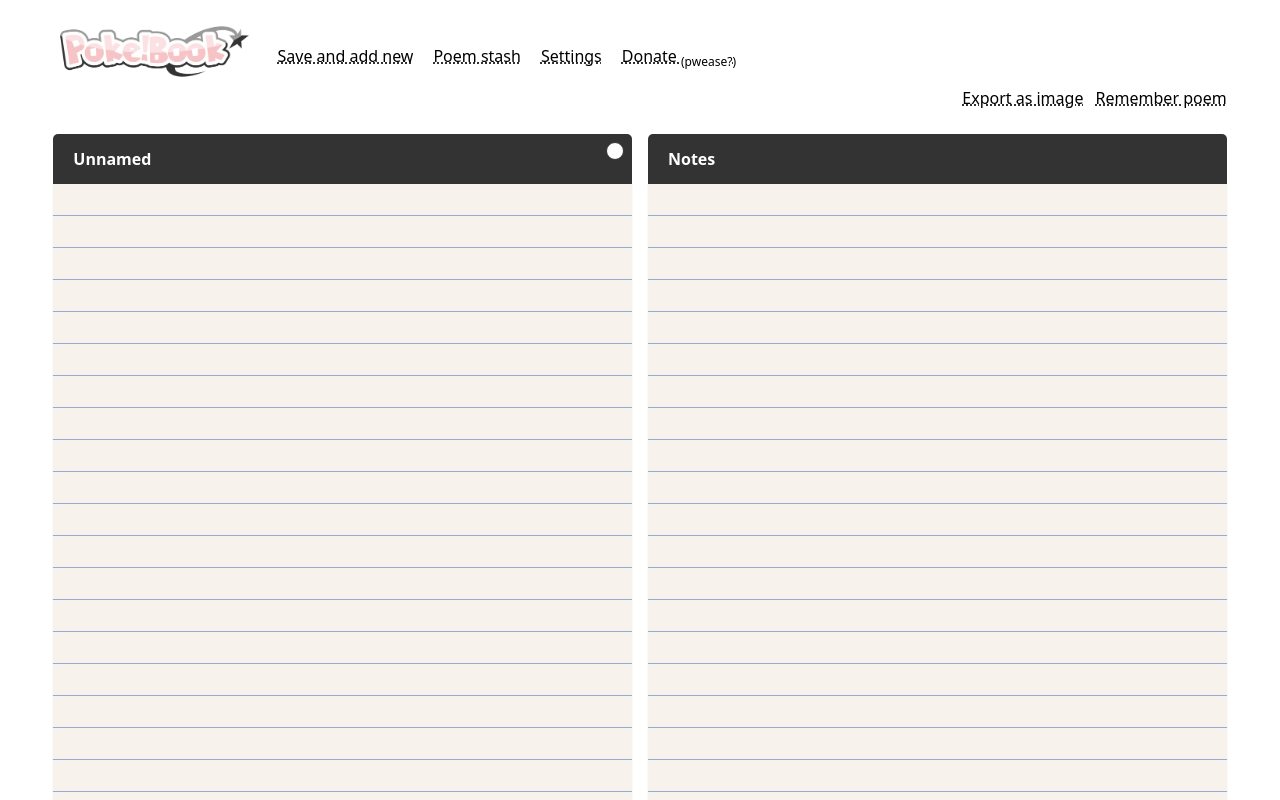
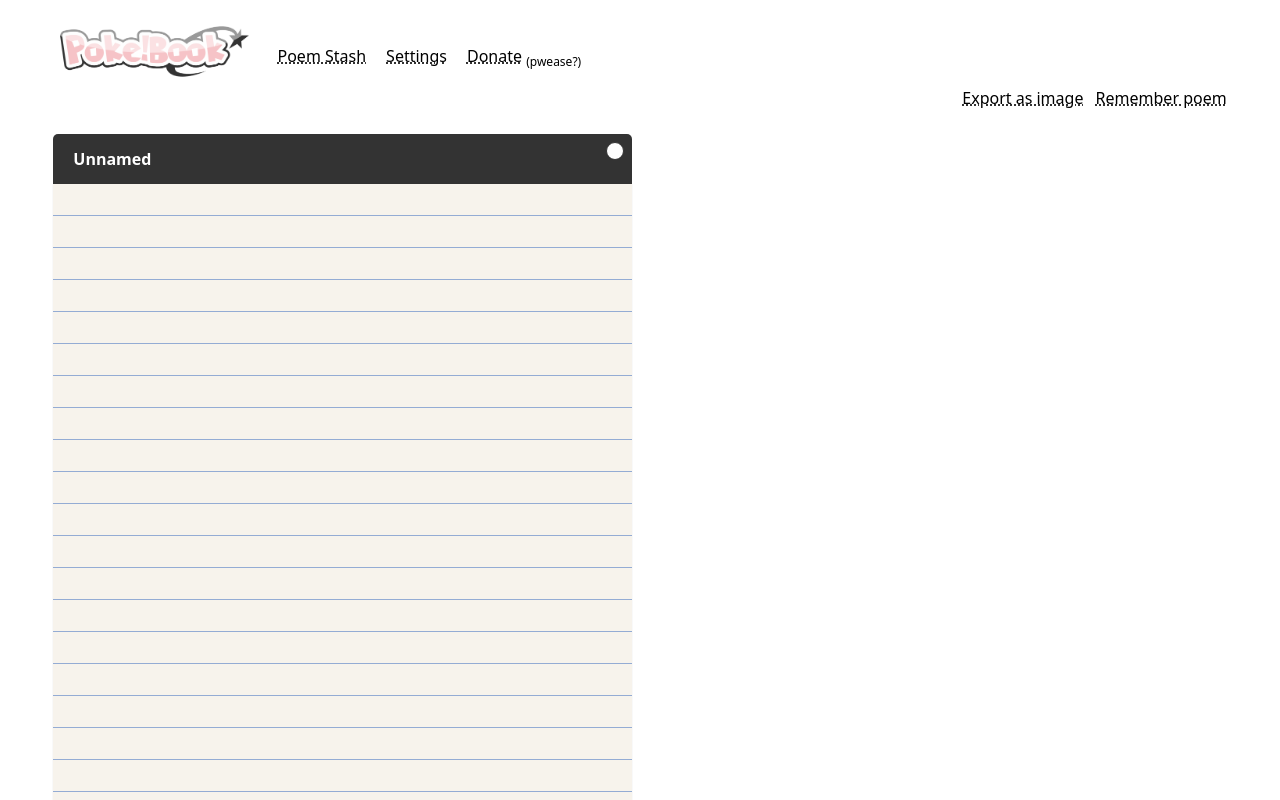
Before and after one commit to pokeghosst/pokebook, a SvelteKit app: page / in a window 1280 px wide. Shown: the top 800 px of the page. Built offline with nearby package versions, Linux system fonts and the light colour scheme; some icons are missing; a web font is replaced by a local one.

Commit message:
feat: Menu rearrangements

```diff
--- a/src/components/Header.svelte
+++ b/src/components/Header.svelte
@@ -1,28 +1,7 @@
 <script>
-	import { poemStorage, noteStorage, poemNameStorage } from '../stores/poemStore.js';
-	import { db } from '../stores/db.js';
 	import { FontAwesomeIcon } from '@fortawesome/svelte-fontawesome';
 	import { faMoon } from '@fortawesome/free-solid-svg-icons';
 	import { darkMode } from '../stores/mode.js';
-
-	async function stashPoem() {
-		if ($poemStorage != '' || $noteStorage != '' || $poemNameStorage != '') {
-			try {
-				await db.poems.add({
-					note: $noteStorage,
-					poem: $poemStorage,
-					name: $poemNameStorage,
-					timestamp: Date.now()
-				});
-				noteStorage.update(() => '');
-				poemStorage.update(() => '');
-				poemNameStorage.update(() => 'Unnamed');
-			} catch (e) {
-				console.log(e);
-			}
-			location.reload();
-		}
-	}
 
 	function toggleDarkMode() {
 		$darkMode == 'dark' ? darkMode.update(() => '') : darkMode.update(() => 'dark');
@@ -36,16 +15,13 @@
 	</div>
 	<ul class="inline-flex items-center mx-auto pt-5 pr-5 md:pt-0 md:leading-[60px] md:align-bottom">
 		<li class="pr-5">
-			<a href="/" class="underline decoration-dotted hover:no-underline block" on:click={() => stashPoem()}>Save and add new</a>
-		</li>
-		<li class="pr-5">
-			<a href="/stash" class="underline decoration-dotted hover:no-underline block">Poem stash</a>
+			<a href="/stash" class="underline decoration-dotted hover:no-underline block">Poem Stash</a>
 		</li>
 		<li class="pr-5">
 			<a href="/settings" class="underline decoration-dotted hover:no-underline block">Settings</a>
 		</li>
 		<li>
-			<a href="https://ko-fi.com/pokeghost" target="_blank" rel="noreferrer" class="underline decoration-dotted hover:no-underline block">Donate <span class="text-xs align-sub">(pwease?)</span></a>
+			<a href="https://ko-fi.com/pokeghost" target="_blank" rel="noreferrer" class="block"><span class="underline decoration-dotted hover:no-underline">Donate</span> <span class="text-xs align-sub">(pwease?)</span></a>
 		</li>
 	</ul>
 
--- a/src/components/Notes.svelte
+++ b/src/components/Notes.svelte
@@ -9,6 +9,6 @@
 <div class="notebook h-screen">
 	<div class="top text-white leading-[50px] pl-5 font-bold dark:bg-stone-900 dark:text-stone-100">Notes</div>
 	<div class="w-full">
-		<textarea bind:value={props.note} disabled={!editable} class="paper h-screen {$font}" />
+		<textarea bind:value={props.note} disabled={!editable} class="paper h-screen rounded-none {$font}" />
 	</div>
 </div>
--- a/src/components/Workspace.svelte
+++ b/src/components/Workspace.svelte
@@ -32,7 +32,7 @@
 </script>
 
 <div class="notebook-container w-11/12 mb-40 md:columns-2 mx-auto mt-5 {currentState}">
-	<div class="h-screen w-max md:w-full inline-block md:block">
+	<div class="h-screen w-max md:w-full inline-block">
 		<div class="relative">
 			<button class="absolute right-2 top-2 z-10" on:click={swapViews}
 				><FontAwesomeIcon
```
